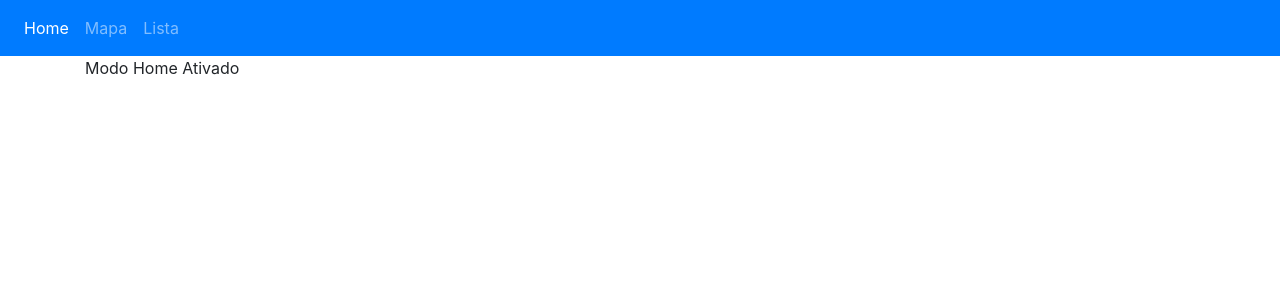
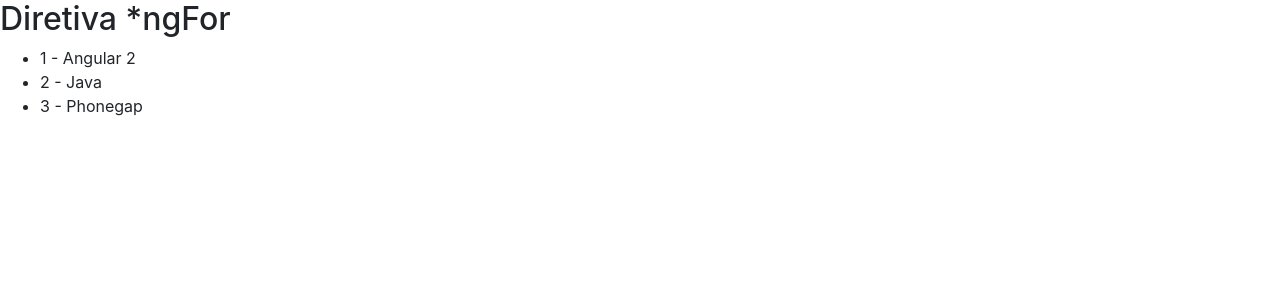
Before and after one commit to AmauriOliveira/angular-curso-loiane, an Angular app in the folder 03 diretivas/: page / in a window 1280 px wide. Shown: the top 300 px of the page. Built offline with nearby package versions, Linux system fonts and the light colour scheme.

Commit message:
Fim aula 27

```diff
--- a/03 diretivas/src/app/app.component.html
+++ b/03 diretivas/src/app/app.component.html
@@ -1,2 +1,3 @@
 <!-- <app-diretiva-ngif></app-diretiva-ngif> -->
-<app-diretiva-ngswitch></app-diretiva-ngswitch>
+<!-- <app-diretiva-ngswitch></app-diretiva-ngswitch> -->
+<app-diretiva-ngfor></app-diretiva-ngfor>
--- a/03 diretivas/src/app/app.module.ts
+++ b/03 diretivas/src/app/app.module.ts
@@ -7,12 +7,14 @@
 import { BrowserAnimationsModule } from '@angular/platform-browser/animations';
 
 import { CarouselModule } from 'ngx-bootstrap/carousel';
+import { DiretivaNgforComponent } from './diretiva-ngfor/diretiva-ngfor.component';
 
 @NgModule({
   declarations: [
     AppComponent,
     DiretivaNgifComponent,
-    DiretivaNgswitchComponent
+    DiretivaNgswitchComponent,
+    DiretivaNgforComponent
   ],
   imports: [
     BrowserModule,
--- /dev/null
+++ b/03 diretivas/src/app/diretiva-ngfor/diretiva-ngfor.component.html
@@ -0,0 +1,4 @@
+<h2>Diretiva *ngFor</h2>
+<ul>
+  <li *ngFor="let curso of cursos, let i = index">{{ i +1 }} - {{ curso }}</li>
+</ul>
--- /dev/null
+++ b/03 diretivas/src/app/diretiva-ngfor/diretiva-ngfor.component.ts
@@ -0,0 +1,17 @@
+import { Component, OnInit } from '@angular/core';
+
+@Component({
+  selector: 'app-diretiva-ngfor',
+  templateUrl: './diretiva-ngfor.component.html',
+  styleUrls: ['./diretiva-ngfor.component.scss']
+})
+export class DiretivaNgforComponent implements OnInit {
+
+  cursos: string[] = ['Angular 2', 'Java', 'Phonegap']
+
+  constructor() { }
+
+  ngOnInit(): void {
+  }
+
+}
```
Also changed, not shown: 03 diretivas/src/app/diretiva-ngfor/diretiva-ngfor.component.scss (added), 1 other file (tests, documents, lock files or other folders).
